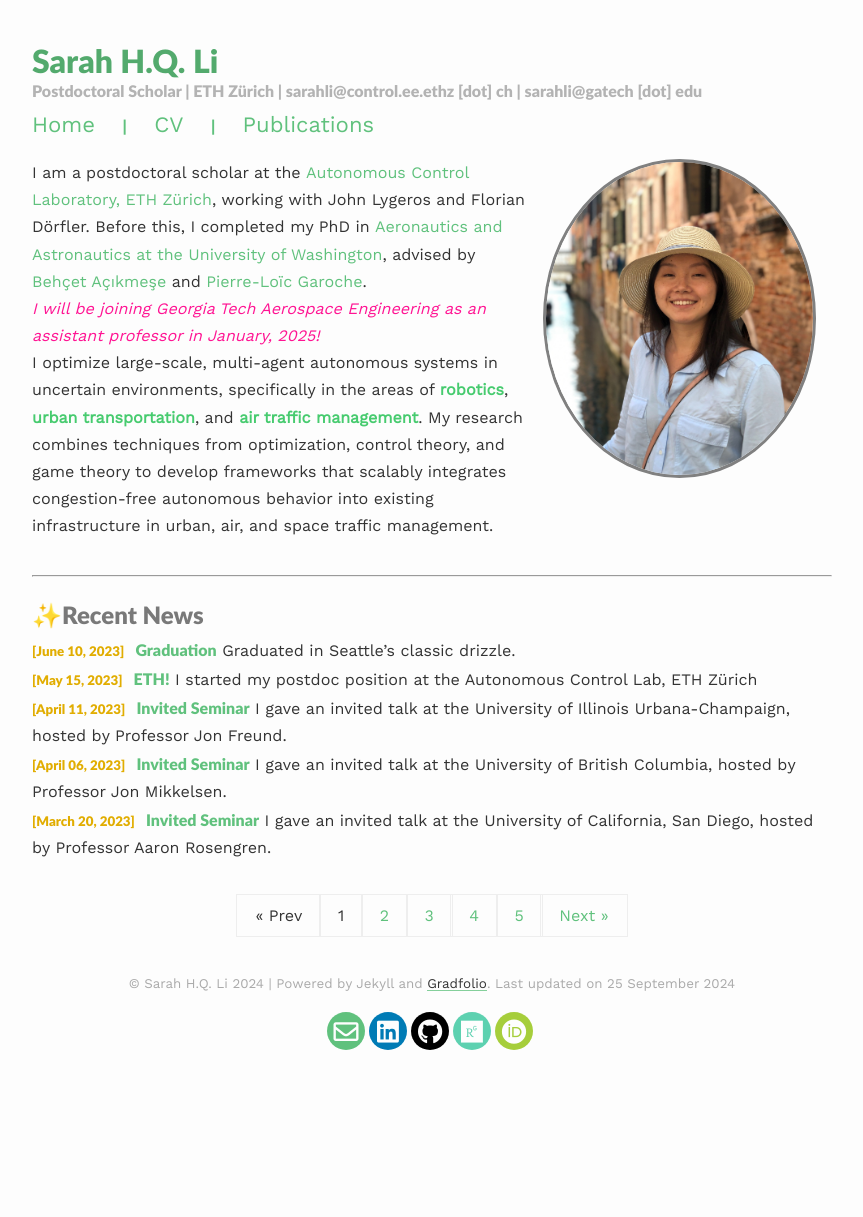
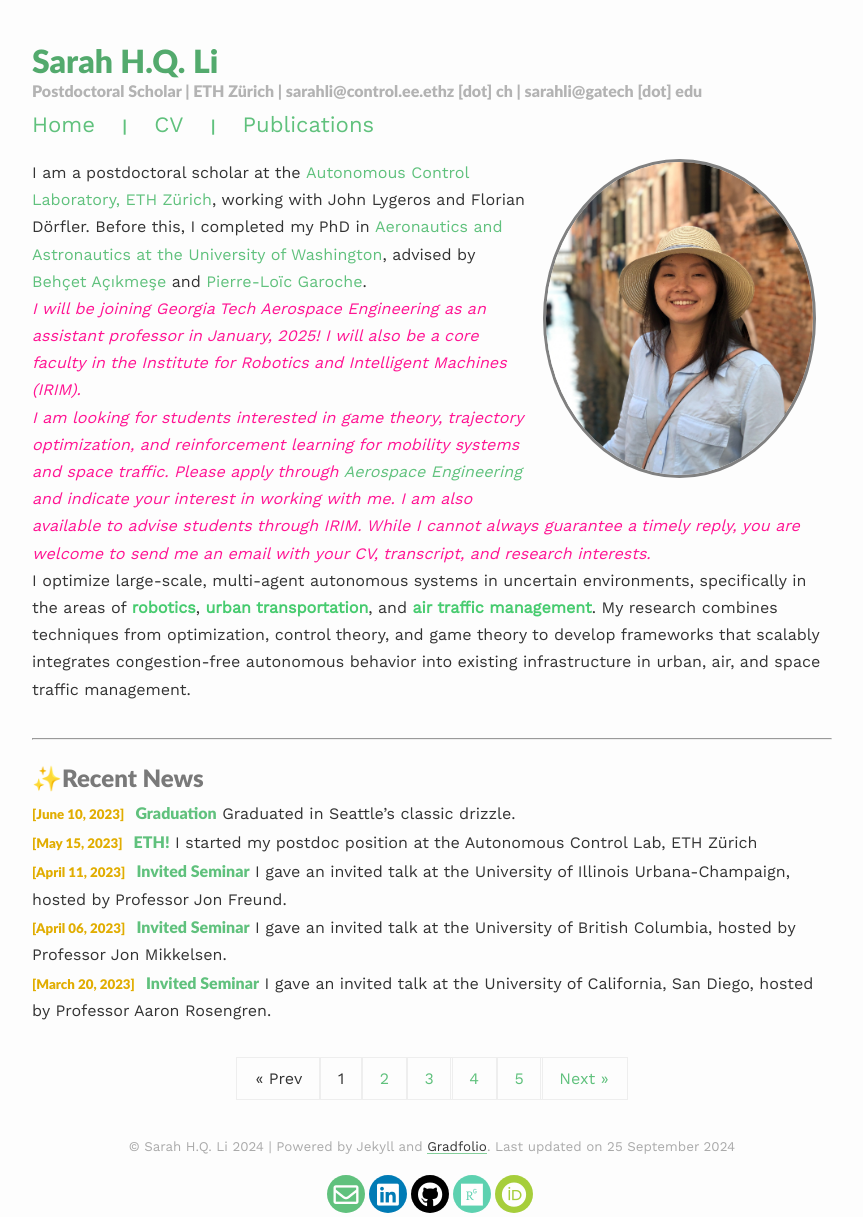
Before and after one commit to lisarah/lisarah.github.io, a Jekyll site: the page built from index.html, in a window 1280 px wide. Shown: the whole page, without its empty margins (208-1071 px from the left). Built offline with Jekyll 4.4.1, drawn with Linux system fonts in a browser that asks for light colours; nearby versions of some CDN libraries; the list of posts is cut into pages by our own code; before the commit the page ends 1054 px from its top, so only the background shows below that.

Commit message:
Updated front page

```diff
--- a/index.html
+++ b/index.html
@@ -9,7 +9,10 @@ published: true
 I am a postdoctoral scholar at the <a href = "https://control.ee.ethz.ch/">Autonomous Control Laboratory, ETH Zürich</a>, working  with John Lygeros and Florian Dörfler. Before this, I completed my PhD in  <a href="https://www.aa.washington.edu/">Aeronautics and Astronautics at the University of Washington</a>, advised by <a href="https://www.aa.washington.edu/facultyfinder/behcet-acikmese">Behçet Açıkmeşe</a> and <a href="https://garoche.net/">Pierre-Loïc Garoche</a>.
 <br>
 <!-- <em style="color:DeepPink">I am an incoming assistant professor in Aerospace Engienering at Georgia Tech, starting January 2025.</em> -->
-<em style="color:DeepPink">I will be joining Georgia Tech Aerospace Engineering as an assistant professor in January, 2025!</em>
+<em style="color:DeepPink">I will be joining Georgia Tech Aerospace Engineering as an assistant professor in January, 2025! I will also be a core faculty in the Institute for Robotics and Intelligent Machines (IRIM).
+<br>
+I am looking for students interested in game theory, trajectory optimization, and reinforcement learning for mobility systems and space traffic. Please apply through <a href = "https://ae.gatech.edu/ae-graduate-apply">Aerospace Engineering</a> and indicate your interest in working with me. I am also available to advise students through IRIM. While I cannot always guarantee a timely reply, you are welcome to send me an email with your CV, transcript, and research interests.
+</em>
 <br>
 I optimize large-scale, multi-agent autonomous systems in uncertain environments, specifically in the areas of <h_text>robotics</h_text>, <h_text>urban transportation</h_text>, and <h_text>air traffic management</h_text>. My research combines techniques from optimization, control theory, and game theory to develop frameworks that scalably integrates congestion-free autonomous behavior into existing infrastructure in urban, air, and space traffic management.
 <br>
```
